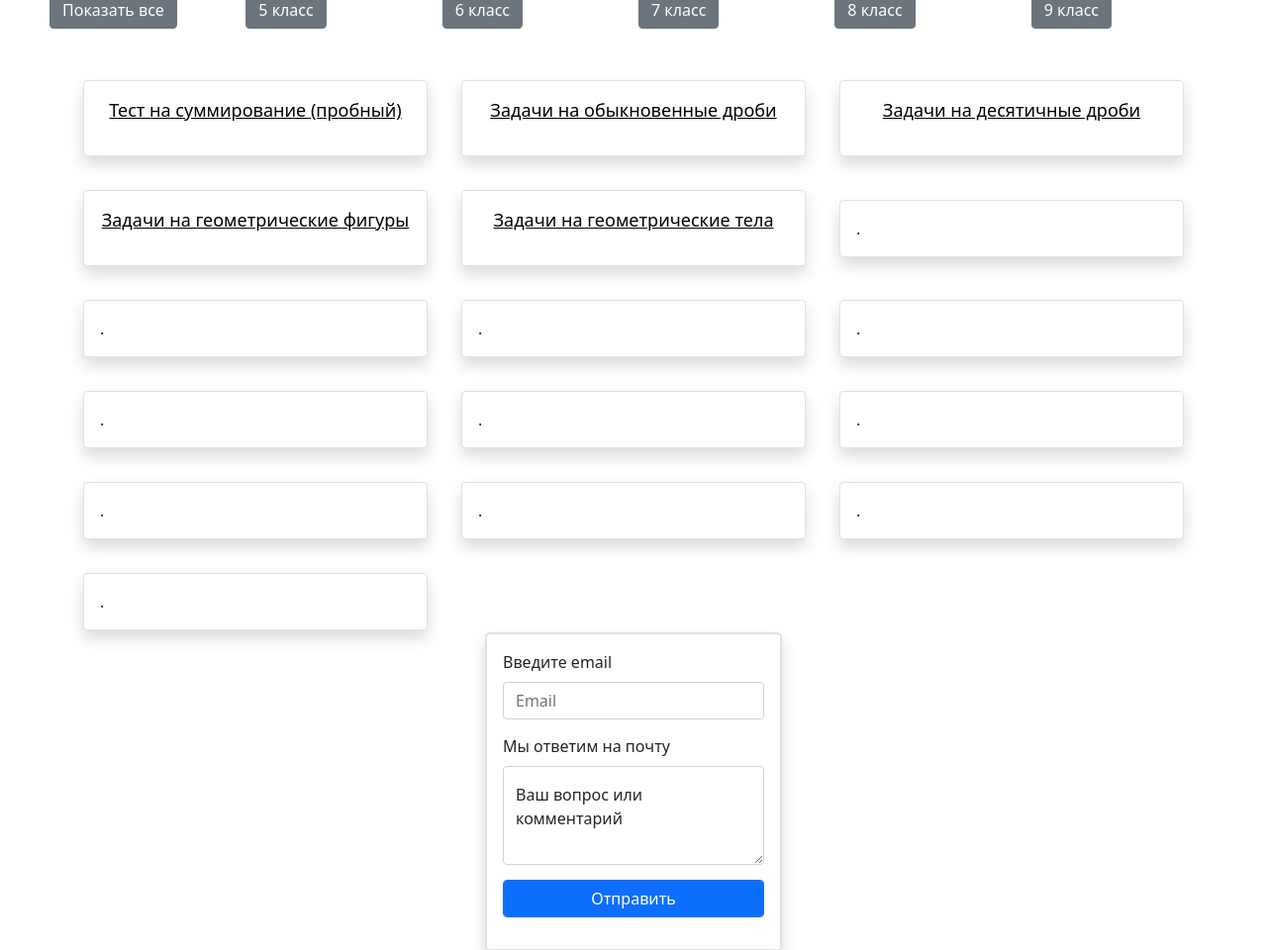
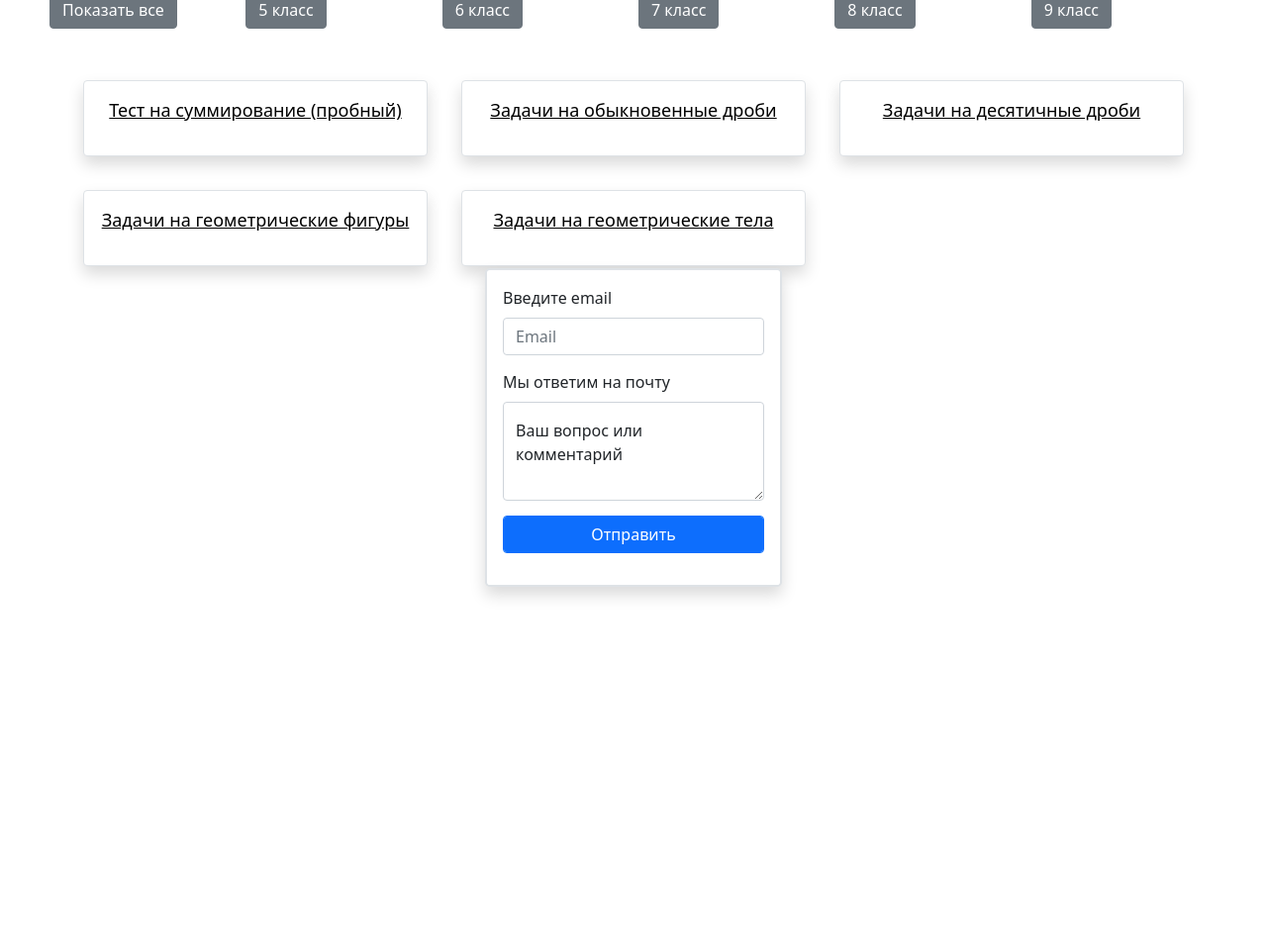
Before and after one commit to bladekeys/sipi_project, a Python web app: template templates/tests.html in a window 1280 px wide. Shown: the part 479-1439 px from the top of the page at 99% size. After the commit the page ends 1083 px from the top, so only its background shows below. Run offline with Jinja, Linux system fonts and the light colour scheme; the template is opened without the code that fills it, so the values that code supplies are empty; some libraries are stand-ins or nearby versions.

Commit message:
some deletes

```diff
--- a/templates/admin_tests_all.html
+++ b/templates/admin_tests_all.html
@@ -43,7 +43,6 @@
 <body>
 <div style="text-align: center; margin-top: 100px;">
     <img class="text-align: center;" src="{{ url_for('static', filename='monkey.gif') }}" alt="404">
-    <h1 style="color: black;">Тут будет много тестов</h1>
 </div>
 <div class="container">
     <div class="container">
--- a/templates/articles.html
+++ b/templates/articles.html
@@ -63,7 +63,6 @@ font-size: large;
 <body>
 <div style="text-align: center; margin-top: 100px;">
     <img class="text-align: center;" src="{{ url_for('static', filename='monkey.gif') }}" alt="404">
-    <h1 style="color: black;">Тут будут статьи {{id}}</h1>
 </div>
 
 <div style="margin-top: 65px" class="container_books" id="myBtnContainer">
--- a/templates/tests.html
+++ b/templates/tests.html
@@ -100,17 +100,6 @@ font-size: large;
     <div class="filterDiv 5klass border border-1 shadow p-3 bg-body rounded">
         <p class="p_text"><a style="color:black;" href="/tests/5klass/geobody">Задачи на геометрические тела</a></p>
     </div>
-    <div class="filterDiv klass border border-1 shadow p-3 bg-body rounded">.</div>
-    <div class="filterDiv 6klass border border-1 shadow p-3 bg-body rounded">.</div>
-    <div class="filterDiv 6klass border border-1 shadow p-3 bg-body rounded">.</div>
-    <div class="filterDiv 6klass border border-1 shadow p-3 bg-body rounded">.</div>
-    <div class="filterDiv 7klass border border-1 shadow p-3 bg-body rounded">.</div>
-    <div class="filterDiv 7klass border border-1 shadow p-3 bg-body rounded">.</div>
-    <div class="filterDiv 7klass border border-1 shadow p-3 bg-body rounded">.</div>
-    <div class="filterDiv 8klass border border-1 shadow p-3 bg-body rounded">.</div>
-    <div class="filterDiv 8klass border border-1 shadow p-3 bg-body rounded">.</div>
-    <div class="filterDiv 9klass border border-1 shadow p-3 bg-body rounded">.</div>
-    <div class="filterDiv 9klass border border-1 shadow p-3 bg-body rounded">.</div>
 </div>
 
 <script>
```
Also changed, not shown: templates/profile.html (+5 -5 lines).
